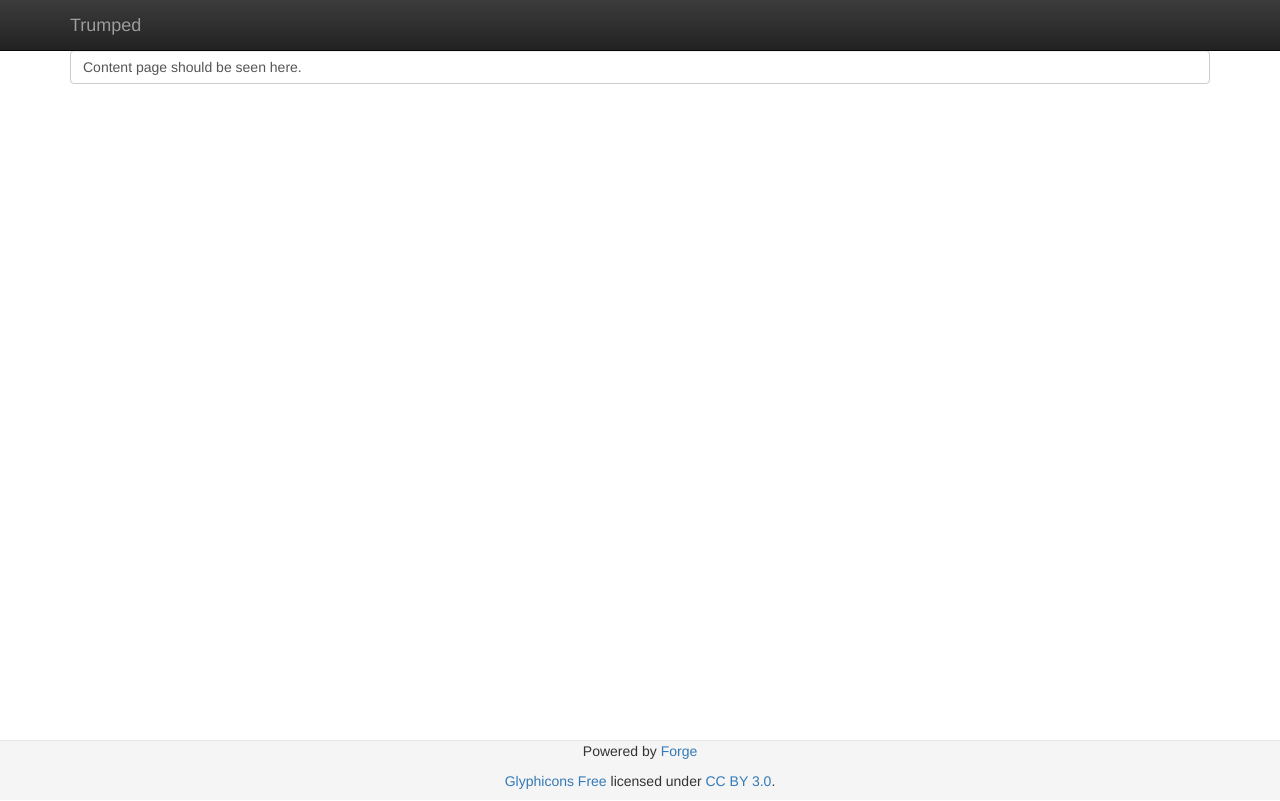
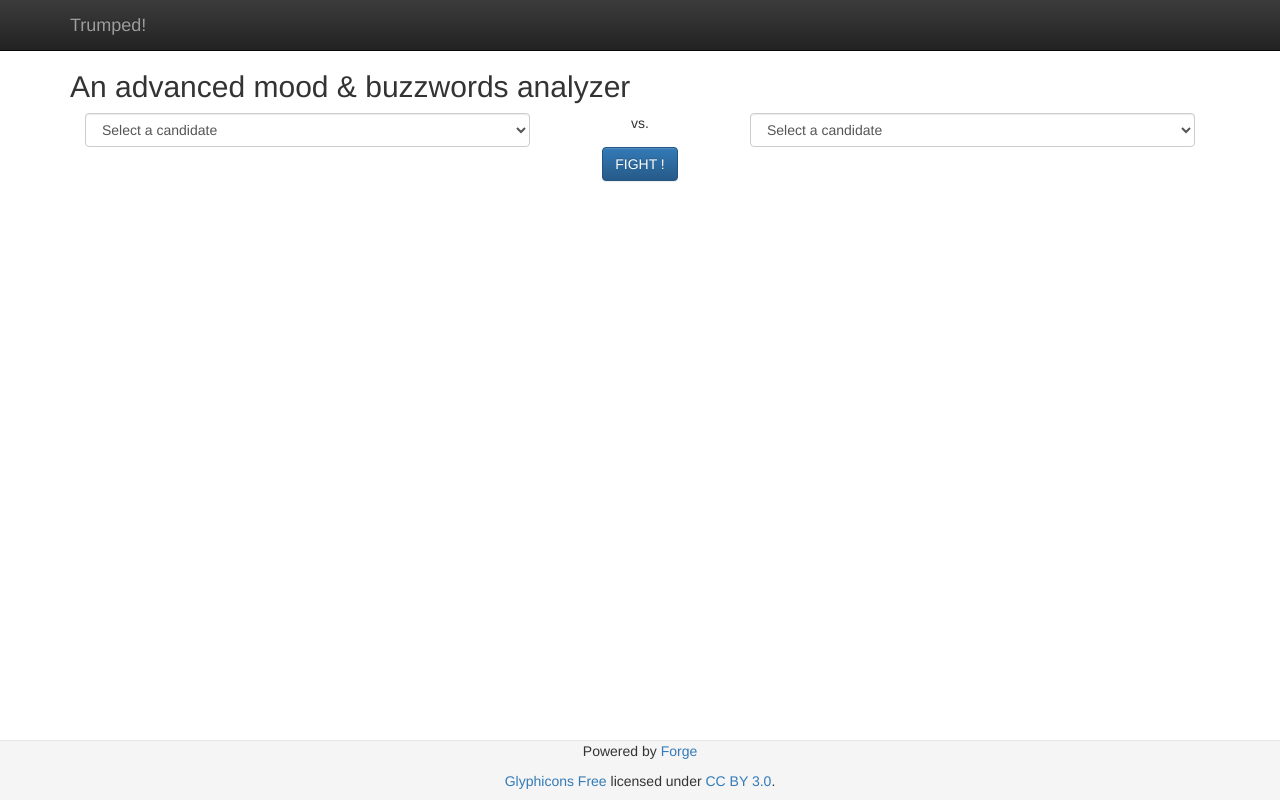
Before and after one commit to f2f-brno/trumped, a plain HTML site: page src/main/webapp/app.html in a window 1280 px wide. Drawn offline with Linux system fonts and the light colour scheme.

Commit message:
Combos ready

```diff
--- a/src/main/webapp/app.html
+++ b/src/main/webapp/app.html
@@ -19,7 +19,7 @@
 							class="icon-bar"></span> <span class="icon-bar"></span> <span
 							class="icon-bar"></span>
 					</button>
-					<a class="navbar-brand" href="#">Trumped</a>
+					<a class="navbar-brand" href="#">Trumped!</a>
 				</div>
 			</div>
 		</div>
--- a/src/main/webapp/scripts/controllers/reportController.js
+++ b/src/main/webapp/scripts/controllers/reportController.js
@@ -1,5 +1,10 @@
-angular.module('trumpedwebapp').controller('ReportController',
+angular.module('trumpedwebapp').controller(
+		'ReportController',
 		function($scope, $http) {
-			console.log('I am here');
-		}
-);
+			$scope.republicans = [ "Donald Trump", "John Kasich", "Ted Cruz",
+					"Jeb Bush", "Marco Rubio", "Chris Christie",
+					"Carly Fiorina", "Ben Carson", "Jim Gilmore" ];
+			$scope.democrats = [ "Bernie Sanders", "Hillary Clinton",
+					"Martin O'Malley" ];
+
+		});
--- a/src/main/webapp/views/report.html
+++ b/src/main/webapp/views/report.html
@@ -1,4 +1,27 @@
-<div class="form-control">
-	Content page should be seen here.
-
+<h2>An advanced mood &amp; buzzwords analyzer</h2>
+<div class="container-fluid">
+	<div class="form-group">
+		<div class="row">
+			<div class="col-md-5 text-right">
+				<select id="left" ng-model="left" ng-required="true"
+					class="form-control">
+					<option value="">Select a candidate</option>
+					<option ng-repeat="item in republicans">{{item}}</option>
+				</select>
+			</div>
+			<div class="col-md-2 text-center">vs.</div>
+			<div class="col-md-5 text-left">
+				<select id="right" ng-model="right" ng-required="true"
+					class="form-control">
+					<option value="">Select a candidate</option>
+					<option ng-repeat="item in democrats">{{item}}</option>
+				</select>
+			</div>
+		</div>
+		<div class="row">
+			<div class="col-md-12 text-center">
+				<button type="button" class="btn btn-primary">FIGHT !</button>
+			</div>
+		</div>
+	</div>
 </div>
```
